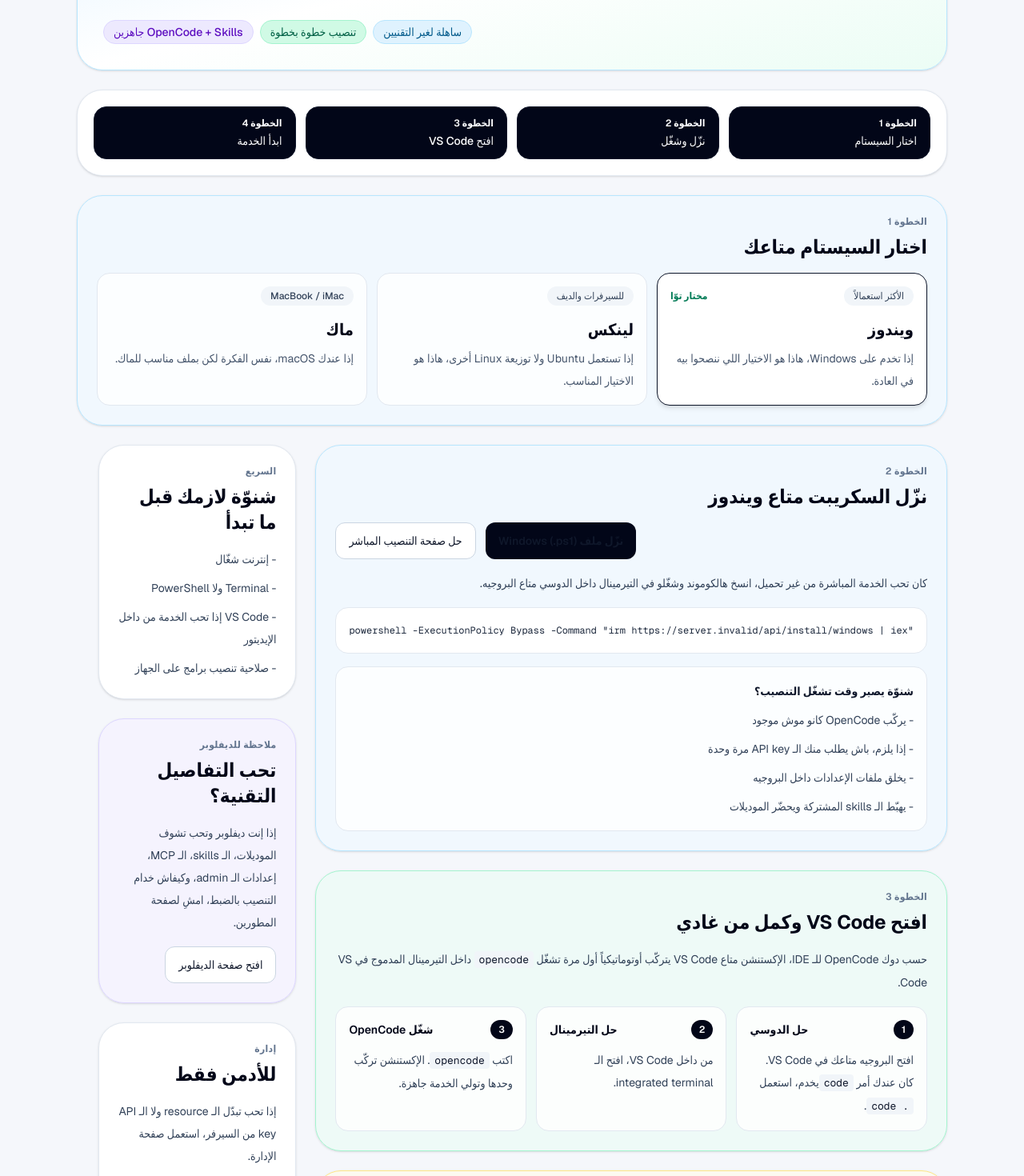
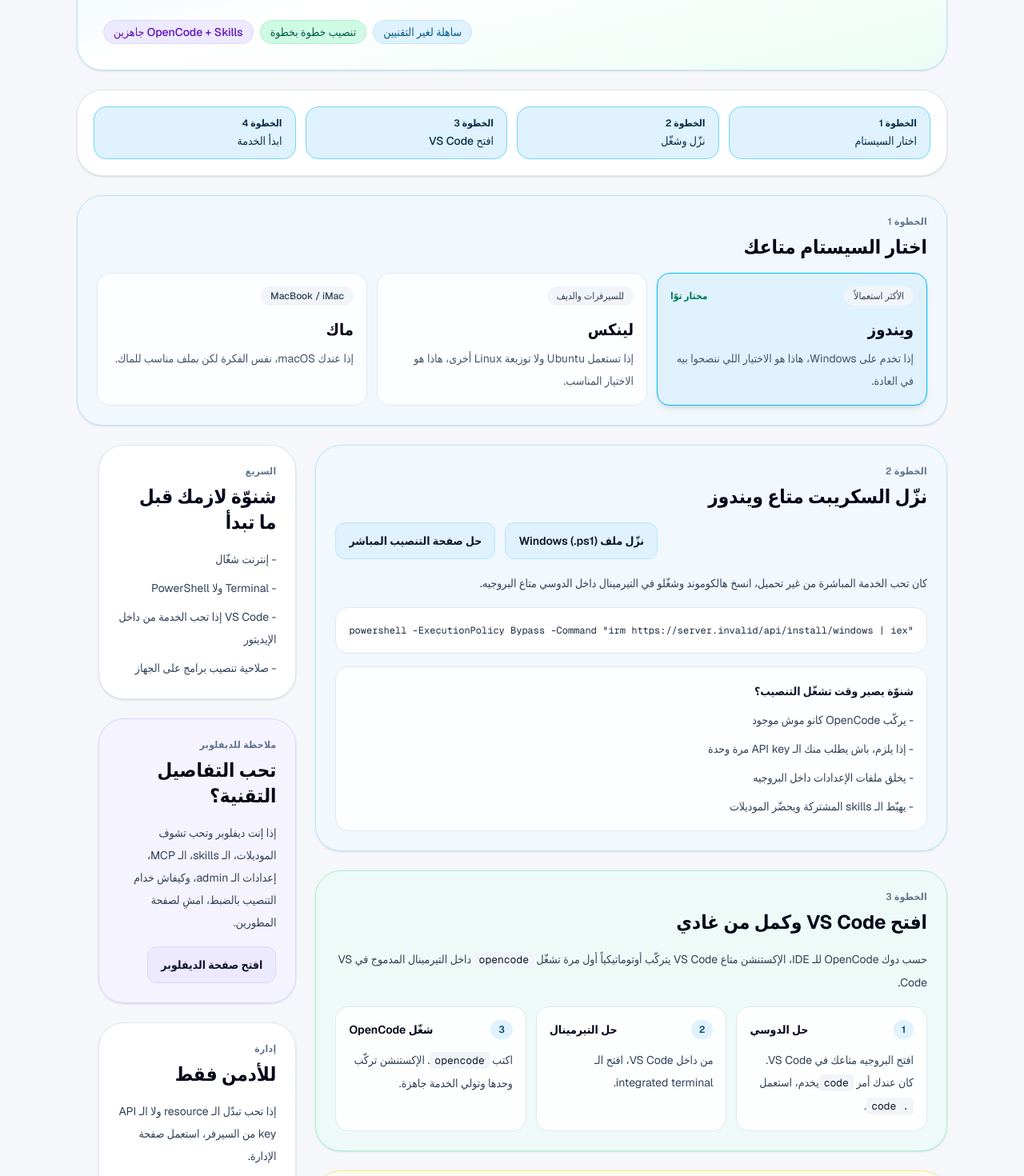
Before and after one commit to ngcodingtn-create/ai-pilot, a Next.js app: page / in a window 1280 px wide. Shown: the part 220-1690 px from the top of the page at 80% size. Built offline with nearby package versions, Linux system fonts and the light colour scheme; no server answers; the database is empty.

Commit message:
fix: polish light-mode onboarding UI

```diff
--- a/app/admin/page.tsx
+++ b/app/admin/page.tsx
@@ -67,7 +67,7 @@
           placeholder="Required to save"
           type="password"
         />
-        <button className="rounded-xl bg-slate-950 px-4 py-2.5 text-sm font-medium text-white transition hover:bg-slate-800" type="submit">
+        <button className="rounded-xl border border-sky-200 bg-sky-100 px-4 py-2.5 text-sm font-semibold text-sky-900 transition hover:border-sky-300 hover:bg-sky-50" type="submit">
           Save settings
         </button>
       </form>
--- a/app/page.tsx
+++ b/app/page.tsx
@@ -52,7 +52,7 @@
                 href={`/?os=${option.key}`}
                 className={`rounded-2xl border p-4 transition ${
                   isSelected
-                    ? "border-slate-900 bg-white shadow-md"
+                    ? "border-sky-400 bg-sky-100 shadow-md"
                     : "border-slate-200 bg-white/80 hover:border-slate-300 hover:bg-white"
                 }`}
               >
@@ -86,11 +86,11 @@
               title={`نزّل السكريبت متاع ${current.label}`}
             />
 
-            <div className="mt-4 flex flex-wrap justify-end gap-3">
+            <div className="mt-4 flex flex-col gap-3 sm:flex-row sm:flex-wrap sm:justify-end">
               <DownloadButton href={current.downloadHref} label={`نزّل ${current.downloadLabel}`} />
               <a
                 href={current.installHref}
-                className="inline-flex items-center justify-center rounded-xl border border-slate-300 bg-white px-4 py-3 text-sm font-medium text-slate-800 transition hover:border-slate-400 hover:bg-slate-50"
+                className="inline-flex w-full items-center justify-center rounded-xl border border-sky-200 bg-sky-100 px-4 py-3 text-sm font-semibold text-sky-900 transition hover:border-sky-300 hover:bg-sky-50 sm:w-auto"
               >
                 حل صفحة التنصيب المباشر
               </a>
@@ -181,7 +181,7 @@
             </p>
             <a
               href="/dev"
-              className="mt-4 inline-flex items-center justify-center rounded-xl border border-slate-300 bg-white px-4 py-3 text-sm font-medium text-slate-800 transition hover:border-slate-400 hover:bg-slate-50"
+              className="mt-4 inline-flex w-full items-center justify-center rounded-xl border border-violet-200 bg-violet-100 px-4 py-3 text-sm font-semibold text-violet-900 transition hover:border-violet-300 hover:bg-violet-50 sm:w-auto"
             >
               افتح صفحة الديفلوبر
             </a>
@@ -195,7 +195,7 @@
             </p>
             <a
               href="/admin"
-              className="mt-4 inline-flex items-center justify-center rounded-xl border border-slate-300 bg-white px-4 py-3 text-sm font-medium text-slate-800 transition hover:border-slate-400 hover:bg-slate-50"
+              className="mt-4 inline-flex w-full items-center justify-center rounded-xl border border-emerald-200 bg-emerald-100 px-4 py-3 text-sm font-semibold text-emerald-900 transition hover:border-emerald-300 hover:bg-emerald-50 sm:w-auto"
             >
               افتح /admin
             </a>
@@ -271,7 +271,7 @@
   return (
     <div
       className={`rounded-2xl border px-4 py-3 ${
-        active ? "border-slate-900 bg-slate-950 text-white" : "border-slate-200 bg-slate-50 text-slate-700"
+        active ? "border-sky-300 bg-sky-100 text-sky-950" : "border-slate-200 bg-slate-50 text-slate-700"
       }`}
     >
       <p className="text-xs font-semibold">الخطوة {step}</p>
@@ -333,9 +333,9 @@
   children: React.ReactNode;
 }) {
   return (
-    <div className="rounded-2xl border border-slate-200 bg-white/80 p-4">
+    <div className="rounded-2xl border border-slate-200 bg-white/90 p-4">
       <div className="flex items-center justify-between gap-3">
-        <span className="rounded-full bg-slate-950 px-2.5 py-1 text-xs font-semibold text-white">
+        <span className="rounded-full bg-sky-100 px-2.5 py-1 text-xs font-semibold text-sky-900">
           {number}
         </span>
         <h3 className="text-sm font-semibold text-slate-950">{title}</h3>
@@ -350,7 +350,7 @@
     <a
       href={href}
       download
-      className="inline-flex items-center justify-center rounded-xl bg-slate-950 px-4 py-3 text-sm font-semibold text-white transition hover:bg-slate-800"
+      className="inline-flex w-full items-center justify-center rounded-xl border border-sky-200 bg-sky-100 px-4 py-3 text-sm font-semibold text-sky-900 transition hover:border-sky-300 hover:bg-sky-50 sm:w-auto"
     >
       {label}
     </a>
```
